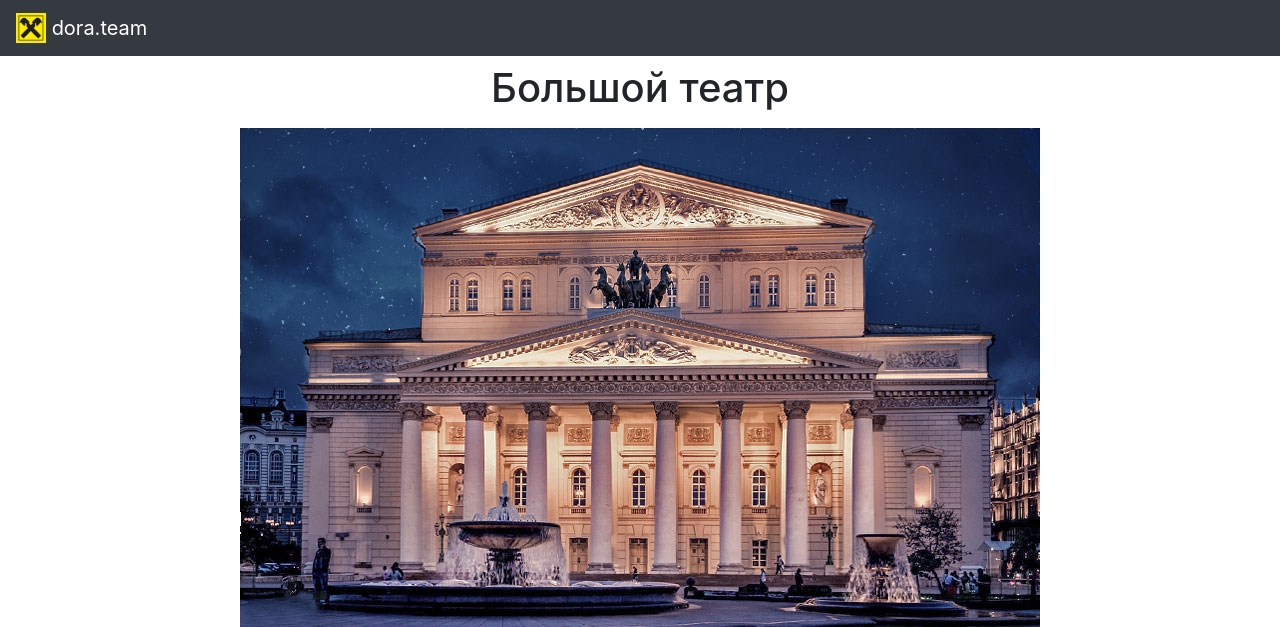
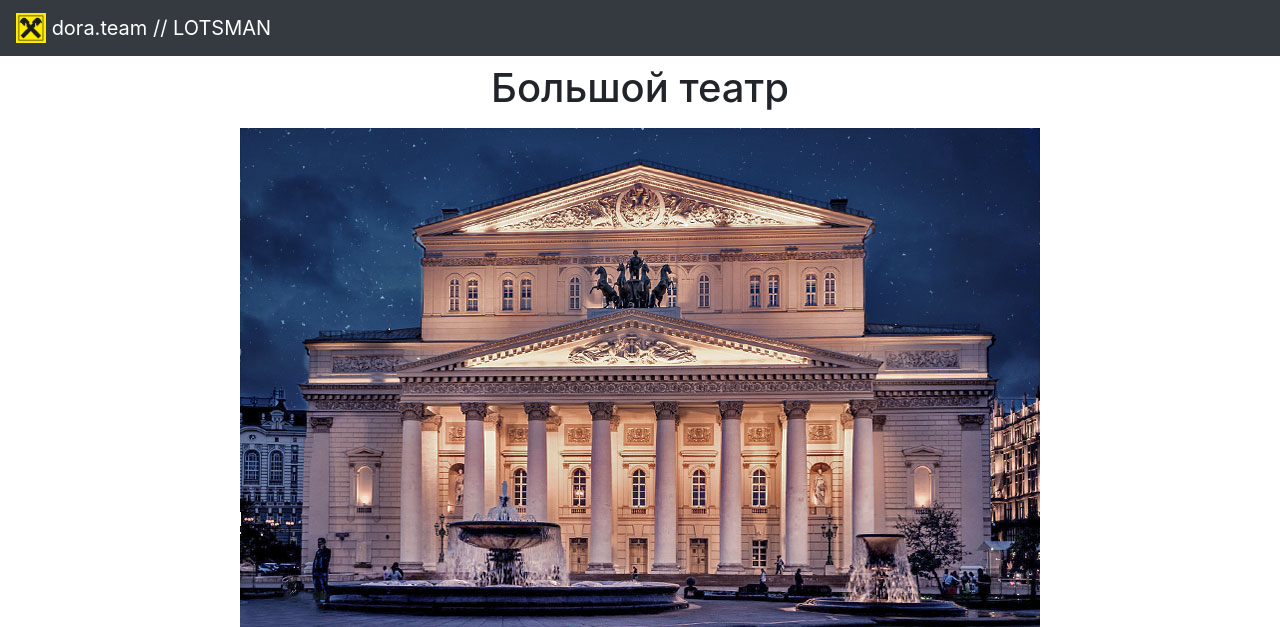
Before and after one commit to GoshkaLP/raifhack2020, a Flask app: page / in a window 1280 px wide. Shown: the top 627 px of the page. Run offline with Flask 2, Linux system fonts and the light colour scheme; parts of the project's set-up code (start-up, migrations or seed data) failed here and were passed over; some libraries are stand-ins or nearby versions.

Commit message:
upd: add project name in nav bar

```diff
--- a/app/templates/base.html
+++ b/app/templates/base.html
@@ -10,7 +10,7 @@
     <nav class="navbar navbar-expand-md navbar-dark bg-dark">
         <a class="navbar-brand" href="/">
             <img src="{{ url_for('static', filename='img/logo.png')}}" width="30" height="30" class="d-inline-block align-top" alt="" loading="lazy">
-            dora.team</a>
+            dora.team // LOTSMAN</a>
     </nav>
 {% block content %}{% endblock %}
 <script src="https://code.jquery.com/jquery-3.3.1.slim.min.js" integrity="sha384-q8i/X+965DzO0rT7abK41JStQIAqVgRVzpbzo5smXKp4YfRvH+8abtTE1Pi6jizo" crossorigin="anonymous"></script>
--- a/app/templates/sales_efficiency.html
+++ b/app/templates/sales_efficiency.html
@@ -40,7 +40,7 @@
       </td>
     </tr>
     <tr>
-      <th scope="row">Доля рынка по сегменту "Постоянные посетители театров"</th>
+      <th scope="row">Доля рынка по сегменту "Постоянные посетители театра"</th>
       <td>{{ conv_professionals_all }} %</td>
       <td>
 
```
